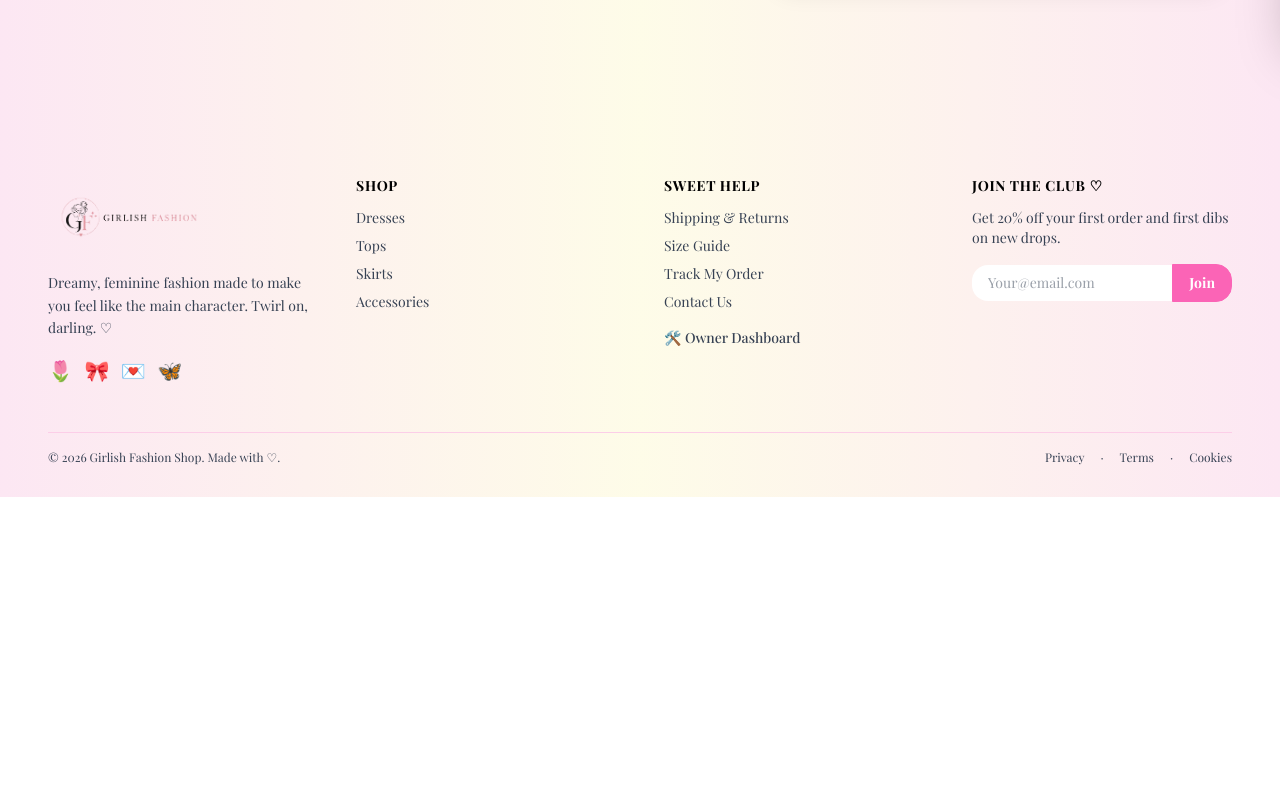
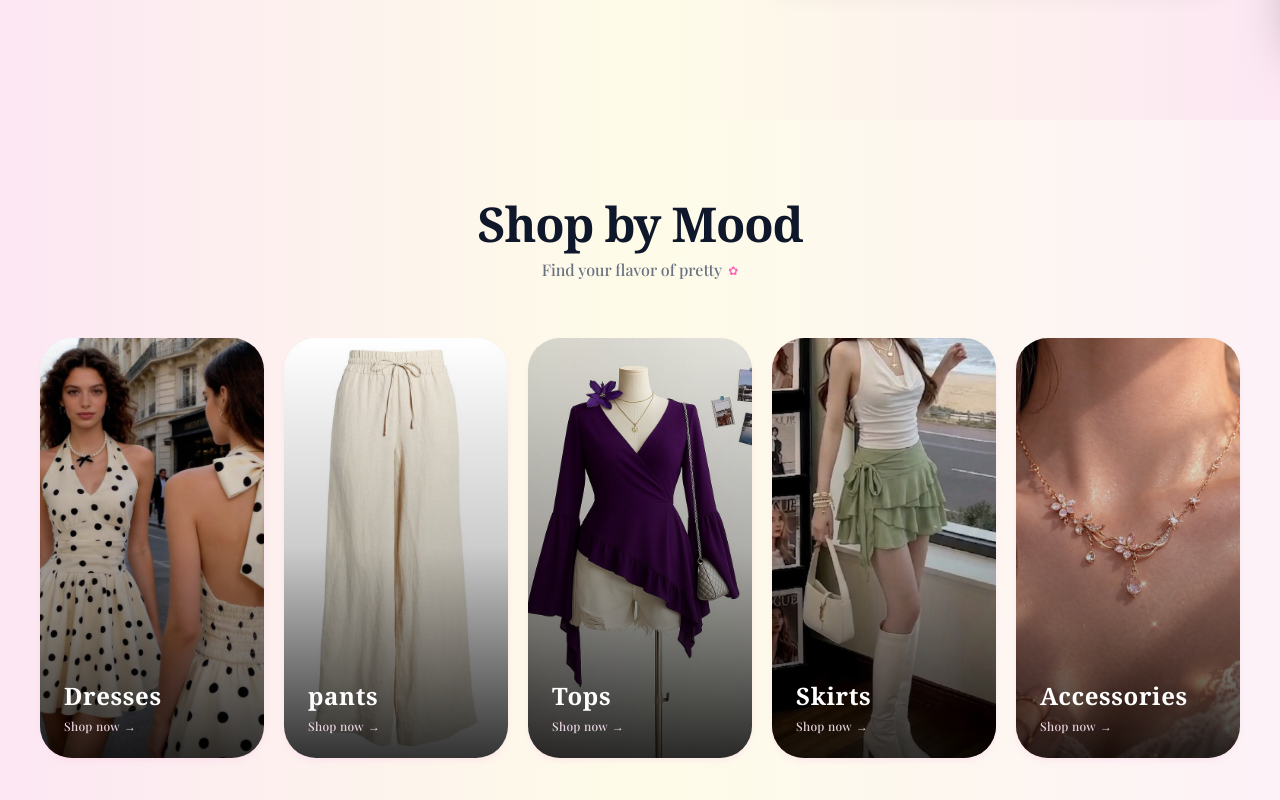
Before and after one commit to gayatrichhetri247-ship-it/e-commerce-site-Fashion-, a Next.js app: page / in a window 1280 px wide. Shown: the part 760-1560 px from the top of the page. Before the commit the page ends 1257 px from the top, so only its background shows below. Built offline with nearby package versions, Linux system fonts and the light colour scheme.

Commit message:
add design for home page

```diff
--- a/src/app/layout.js
+++ b/src/app/layout.js
@@ -6,7 +6,7 @@ import ProductCard from "@/components/ProductCrad";
 import FooterSection from "@/components/FooterSection";
 import { CartProvider } from "./context/CartContext";
 import { UserProvider } from "./context/UserContext";
-
+import ShopByMood from "@/components/ShopByMood";
 
 // const roboto = Roboto({
 //   subsets: ["latin"],
@@ -27,6 +27,7 @@ const RootLayout = ({ children }) => {
        <CartProvider>
         <Header />
         {children}
+           <ShopByMood/>
         <FooterSection/>
         </CartProvider>
         </UserProvider>
--- a/src/app/page.js
+++ b/src/app/page.js
@@ -1,5 +1,6 @@
 import React from "react";
 import Link from "next/link";
+
 
 const Page = () => {
   return (
@@ -63,6 +64,7 @@ const Page = () => {
         </div>
       </div>
 
+
     </div>
   );
 };
--- /dev/null
+++ b/src/components/MoodCart.js
@@ -0,0 +1,40 @@
+import React from "react";
+import Link from "next/link";
+import Image from "next/image";
+
+const MoodCard = ({ title, icon, image, link }) => {
+  return (
+    <Link
+      href={link}
+      className="group relative block w-full h-[380px] sm:h-[420px] rounded-4xl overflow-hidden shadow-md shadow-pink-200/30 bg-gray-100 transition-all duration-300 hover:shadow-xl hover:shadow-pink-300/40 hover:-translate-y-1 cursor-pointer"
+    >
+      {/* Optimized Next.js Background Image Container */}
+      <div className="absolute inset-0 w-full h-full">
+        <Image
+          src={image}
+          alt={title}
+          fill
+          sizes="(max-width: 640px) 100vw, (max-width: 1024px) 50vw, 25vw"
+          className="object-cover transition-transform duration-500 group-hover:scale-105"
+          priority={false}
+        />
+      </div>
+
+      {/* Dark Subtle Bottom Vignette Gradient Overlay */}
+      <div className="absolute inset-0 bg-gradient-to-t from-black/80 via-black/20 to-transparent pointer-events-none" />
+
+      {/* Content Meta Information Box */}
+      <div className="absolute bottom-0 left-0 p-6 flex flex-col gap-1 text-left select-none z-10">
+        <div className="text-xl sm:text-2xl drop-shadow-md mb-0.5">{icon}</div>
+        <h3 className="font-serif text-2xl font-extrabold text-white tracking-wide">
+          {title}
+        </h3>
+        <div className="text-xs text-pink-100 font-medium tracking-wide flex items-center gap-1 mt-0.5 opacity-90 group-hover:opacity-100 transition-opacity">
+          Shop now <span className="transition-transform group-hover:translate-x-1">→</span>
+        </div>
+      </div>
+    </Link>
+  );
+};
+
+export default MoodCard;
--- /dev/null
+++ b/src/components/ShopByMood.js
@@ -0,0 +1,33 @@
+import React from "react";
+import moodData from "@/data/mooddata.json"; // Adjust relative alias mapping to your direct paths
+import MoodCard from "./MoodCart";
+
+export default function ShopByMood() {
+  return (
+    <section className="w-full min-h-screen bg-gradient-to-r from-pink-100 via-yellow-50 to-pink-50 px-4 py-12 sm:py-16 md:py-20 flex flex-col items-center gap-10 sm:gap-14">
+
+      {/* Header Block Section */}
+      <div className="text-center flex flex-col gap-2.5">
+        <h2 className="font-serif text-4xl sm:text-5xl font-extrabold text-slate-900 tracking-tight">
+          Shop by Mood
+        </h2>
+        <p className="text-sm sm:text-base text-gray-500 font-medium flex items-center justify-center gap-1.5">
+          Find your flavor of pretty <span className="text-xs text-pink-400">✿</span>
+        </p>
+      </div>
+
+      {/* Responsive Cards Grid Layout matching image config */}
+      <div className="w-full max-w-7xl grid grid-cols-1 sm:grid-cols-2 lg:grid-cols-5 gap-6 sm:gap-5 px-2 md:px-6">
+        {moodData.map((mood) => (
+          <MoodCard
+            key={mood.id}
+            title={mood.title}
+            image={mood.image}
+            link={mood.link}
+          />
+        ))}
+      </div>
+
+    </section>
+  );
+}
--- /dev/null
+++ b/src/data/mooddata.json
@@ -0,0 +1,33 @@
+[
+  {
+    "id": 1,
+    "title": "Dresses",
+    "image":"/images/products/dresses/polkadotdress.jpg",
+    "link": "/shop?category=dresses"
+  },
+   {
+    "id": 2,
+    "title": "pants",
+    "image": "/images/products/pants/linen.jpg",
+    "link": "/shop/pants"
+  },
+
+  {
+    "id": 3,
+    "title": "Tops",
+    "image": "/images/products/tops/sideknottop.jpg",
+    "link": "/shop/tops"
+  },
+  {
+    "id": 4,
+    "title": "Skirts",
+    "image": "/images/products/skirts/miniskirt.jpg",
+    "link": "/shop/skirts"
+  },
+  {
+    "id": 5,
+    "title": "Accessories",
+    "image": "/images/products/accessories/pinkcrystalflowernecklace.jpg",
+    "link": "/shop/accessories"
+  }
+]
```
